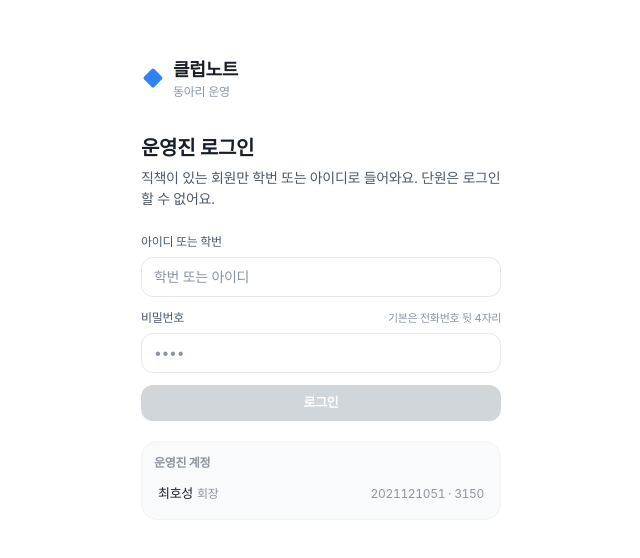
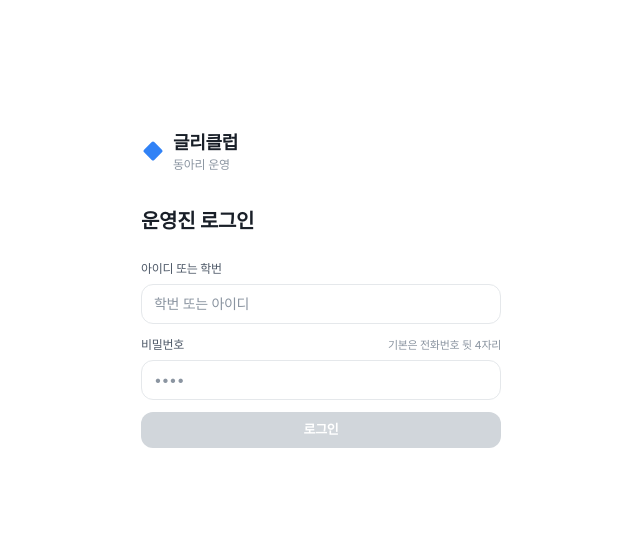
Before and after one commit to kimsunghoon1019/clubnote, a Next.js app: page /login in a window 1280 px wide. Shown: the part 112-670 px from the top of the page, without its empty margins (319-959 px from the left). Built offline with nearby package versions, Linux system fonts and the light colour scheme; no server answers; a web font is replaced by a local one.

Commit message:
로그인 바로가기를 없애고 사이트 이름을 글리클럽으로 바꾼다

```diff
--- a/package.json
+++ b/package.json
@@ -2,7 +2,7 @@
   "name": "clubnote",
   "version": "1.0.0",
   "private": true,
-  "description": "클럽노트 — 글리클럽 동아리 운영 콘솔",
+  "description": "글리클럽 동아리 운영 콘솔",
   "scripts": {
     "dev": "next dev",
     "build": "next build",
--- a/src/app/layout.tsx
+++ b/src/app/layout.tsx
@@ -5,7 +5,7 @@ import { AppFrame } from "@/components/layout/AppFrame";
 import { CLUB_NAME } from "@/lib/constants";
 
 export const metadata: Metadata = {
-  title: `클럽노트 — ${CLUB_NAME}`,
+  title: `${CLUB_NAME} — 동아리 운영`,
   description: "출석·회원·회계·일정을 한 화면에서 보는 동아리 운영 콘솔",
 };
 
--- a/src/app/login/page.tsx
+++ b/src/app/login/page.tsx
@@ -2,15 +2,16 @@
 
 import { PrimaryButton } from "@/components/ui/PrimaryButton";
 import { FieldLabel, TextInput } from "@/components/ui/Field";
-import { demoLogins, safeNextPath } from "@/lib/session";
+import { CLUB_NAME } from "@/lib/constants";
+import { safeNextPath } from "@/lib/session";
 import { useClub } from "@/lib/store";
 import Link from "next/link";
 import { useRouter } from "next/navigation";
-import { useEffect, useMemo, useState } from "react";
+import { useEffect, useState } from "react";
 
 export default function LoginPage() {
   const router = useRouter();
-  const { signIn, signOut, currentMember, members, remoteDb, sessionReady } = useClub();
+  const { signIn, signOut, currentMember, sessionReady } = useClub();
 
   useEffect(() => {
     const params = new URLSearchParams(window.location.search);
@@ -21,7 +22,6 @@ export default function LoginPage() {
       window.history.replaceState(null, "", rest ? `/login?${rest}` : "/login");
     }
   }, [signOut]);
-  const demos = useMemo(() => (remoteDb ? [] : demoLogins(members)), [members, remoteDb]);
   const [studentId, setStudentId] = useState("");
   const [pin, setPin] = useState("");
   const [error, setError] = useState("");
@@ -55,16 +55,11 @@ export default function LoginPage() {
             <rect x="3.2" y="3.2" width="9.6" height="9.6" rx="1.2" transform="rotate(45 8 8)" fill="#3182F6" />
           </svg>
           <div>
-            <p className="text-[18px] font-bold">클럽노트</p>
+            <p className="text-[18px] font-bold">{CLUB_NAME}</p>
             <p className="text-[12px] text-faint">동아리 운영</p>
           </div>
         </div>
         <h1 className="text-[20px] font-semibold">운영진 로그인</h1>
-        <p className="mt-1 text-[14px] text-sub">
-          {remoteDb
-            ? "직책이 있는 회원만 학번 또는 아이디로 들어와요. 데이터는 서버 DB에 저장됩니다."
-            : "직책이 있는 회원만 학번 또는 아이디로 들어와요. 단원은 로그인할 수 없어요."}
-        </p>
         <form className="mt-6 space-y-3" onSubmit={submit}>
           <div>
             <FieldLabel>아이디 또는 학번</FieldLabel>
@@ -95,35 +90,6 @@ export default function LoginPage() {
         </form>
         {error ? <p className="mt-3 text-[13px] text-up">{error}</p> : null}
 
-        {demos.length > 0 ? (
-          <div className="mt-5 rounded-card border border-line-soft bg-muted px-3 py-3">
-            <p className="text-[12px] font-semibold text-faint">운영진 계정</p>
-            <ul className="mt-2 space-y-1.5">
-              {demos.map((demo) => (
-                <li key={demo.studentId}>
-                  <button
-                    type="button"
-                    className="flex w-full items-center justify-between rounded-btn px-1 py-1 text-left text-[13px] text-ink hover:bg-white"
-                    onClick={() => {
-                      setStudentId(demo.studentId);
-                      setPin(demo.pin);
-                      setError("");
-                    }}
-                  >
-                    <span>
-                      {demo.name}
-                      <span className="ml-1 text-[12px] text-faint">{demo.role}</span>
-                    </span>
-                    <span className="tabular-nums text-[12px] text-faint">
-                      {demo.studentId} · {demo.pin}
-                    </span>
-                  </button>
-                </li>
-              ))}
-            </ul>
-          </div>
-        ) : null}
-
         {currentMember ? (
           <p className="mt-4 text-[13px] text-sub">
             지금 {currentMember.name} 님으로 들어가 있어요.{" "}
--- a/src/components/layout/AppHeader.tsx
+++ b/src/components/layout/AppHeader.tsx
@@ -2,6 +2,7 @@
 
 import { Avatar } from "@/components/ui/Avatar";
 import { cn } from "@/lib/cn";
+import { CLUB_NAME } from "@/lib/constants";
 import { useClub } from "@/lib/store";
 import { Bell, Search } from "lucide-react";
 import Link from "next/link";
@@ -32,7 +33,7 @@ export function AppHeader() {
             </svg>
           </span>
           <span className="leading-tight">
-            <span className="block text-[15px] font-bold text-ink">클럽노트</span>
+            <span className="block text-[15px] font-bold text-ink">{CLUB_NAME}</span>
             <span className="block text-[11px] text-faint">동아리 운영</span>
           </span>
         </Link>
--- a/src/components/ui/AiInsightCard.tsx
+++ b/src/components/ui/AiInsightCard.tsx
@@ -1,5 +1,5 @@
 export function AiInsightCard({
-  title = "클럽노트 AI",
+  title = "글리클럽 AI",
   text,
   onClick,
 }: {
--- a/src/components/views/MembersView.tsx
+++ b/src/components/views/MembersView.tsx
@@ -15,6 +15,7 @@ import { PropertySelect } from "@/components/ui/PropertySelect";
 import { LiveClock } from "@/components/ui/LiveClock";
 import { TaxonomyEditor } from "@/components/ui/TaxonomyEditor";
 import { cn } from "@/lib/cn";
+import { CLUB_NAME } from "@/lib/constants";
 import { formatChartStamp, formatDateDot, formatRatio, tenureLabel, tenureMonths } from "@/lib/format";
 import { isInspectDismissClick } from "@/lib/inspect";
 import { categoryCounts, diligenceScore, participationScore } from "@/lib/stats";
@@ -293,7 +294,7 @@ export function MembersView() {
     const url = URL.createObjectURL(blob);
     const a = document.createElement("a");
     a.href = url;
-    a.download = "클럽노트_회원.csv";
+    a.download = `${CLUB_NAME}_회원.csv`;
     a.click();
     URL.revokeObjectURL(url);
     toast("CSV를 내려받았어요");
--- a/src/lib/session.ts
+++ b/src/lib/session.ts
@@ -104,21 +104,6 @@ export function authenticateMember(members: Member[], login: string, pin: string
   return { ok: true as const, member };
 }
 
-export function demoLogins(members: Member[]) {
-  const officers = members.filter(canLogin);
-  const preferred = officers.find((member) => isOperatorMember(member));
-  const rest = officers.filter((member) => member.id !== preferred?.id);
-  return [preferred, ...rest]
-    .filter((member): member is Member => Boolean(member))
-    .slice(0, 2)
-    .map((member) => ({
-      name: member.name,
-      role: member.role,
-      studentId: member.studentId,
-      pin: memberPassword(member),
-    }));
-}
-
 export function safeNextPath(value: string | null) {
   if (!value || !value.startsWith("/") || value.startsWith("//") || value.startsWith("/login")) return "/";
   return value;
```
